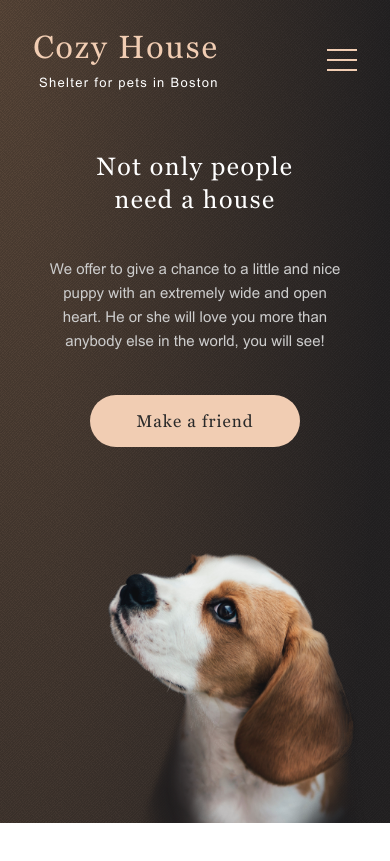
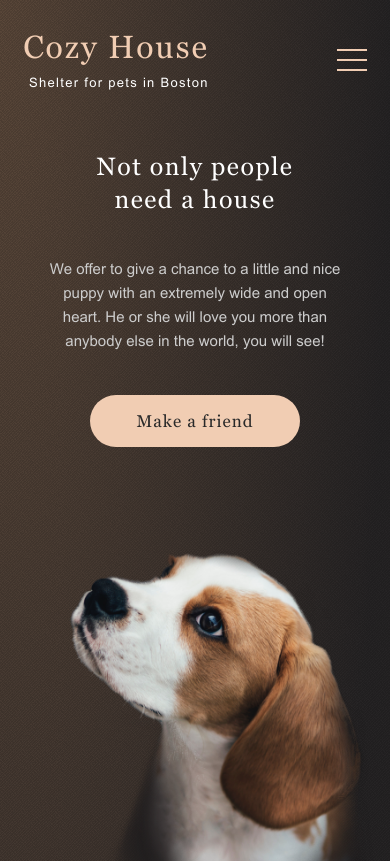
Before and after one commit to SaidovAliakbar/shelter, a plain HTML site: page shelter/index.html in a window 390 px wide. Shown: the top 861 px of the page. Drawn offline with Linux system fonts and the light colour scheme.

Commit message:
feat: apply fluid spacing with clamp() to some main page sections (Mon, Jun 22, 2026 11:55 PM))

```diff
--- a/shelter/styles/index.css
+++ b/shelter/styles/index.css
@@ -62,9 +62,9 @@ body {
 }
 
 .container {
-    max-width: 1200px;
-    padding-top: 30px;
-    margin: 0px clamp(30px, 30px + (40 - 30) * (100vw - 768px) / (1280 - 768), 40px);
+    max-width: 1280px;
+    margin: 0 auto;
+    padding: 30px clamp(30px, 30px + (40 - 30) * (100vw - 768px) / (1280 - 768), 40px) 0px clamp(30px, 30px + (40 - 30) * (100vw - 768px) / (1280 - 768), 40px);
 }
 
 .start_screen {
@@ -181,7 +181,7 @@ nav>.nav__items li {
 
 .start_screen__content {
     display: inline-flex;
-    margin-top: 90px;
+    margin-top: clamp(60px, 60px + (90 - 60) * (100vw - 768px) / (1280 - 768), 90px);
     justify-content: space-between;
     width: 100%;
 }
@@ -482,7 +482,7 @@ nav>.nav__items li {
     max-width: 1280px;
     width: 100%;
     margin: 0 auto;
-    padding: 80px 182px 100px 182px;
+    padding: 80px clamp(30px, 30px + (40 - 30) * (100vw - 768px) / (1280 - 768), 40px) 100px;
 }
 
 .donation_content {
@@ -490,7 +490,6 @@ nav>.nav__items li {
     flex-wrap: wrap;
     align-items: center;
     justify-content: center;
-    max-width: 915px;
     height: auto;
     gap: 30px;
 }
--- a/shelter/styles/media.css
+++ b/shelter/styles/media.css
@@ -48,13 +48,11 @@
   }
 
   .donation_container {
-        padding: 0;
     max-height: 783px;
   }
 
   .donation_content {
     margin: 0 auto;
-        padding: 80px 0 100px 0;
     gap: 60px;
     flex-direction: column-reverse;
   }
@@ -91,8 +89,16 @@
   }
 
   .start_screen__img {
-        width: 569px;
-        height: 593px;
+    width: clamp(
+      260px,
+      260px + (569 - 260) * (100vw - 320px) / (768 - 320),
+      569px
+    );
+    height: clamp(
+      271px,
+      271px + (593 - 271) * (100vw - 320px) / (768 - 320),
+      593px
+    );
     margin-left: auto;
   }
 
@@ -111,7 +117,14 @@
   }
 
   .container {
-        margin: 0px clamp(10px, 10px + (30 - 10) * (100vw - 320px) / (768 - 320), 30px);
+    padding: 30px
+      clamp(10px, 10px + (30 - 10) * (100vw - 320px) / (768 - 320), 30px) 0px
+      clamp(10px, 10px + (30 - 10) * (100vw - 320px) / (768 - 320), 30px);
+  }
+
+  header {
+    align-items: center;
+    padding: 0 10px;
   }
 
   .burger {
@@ -150,19 +163,15 @@
     justify-self: start;
     margin-left: 40px;
   }
+
+  .donation_container {
+    padding: clamp(42px, 42px + (80 - 42) * (100vw - 320px) / (768 - 320), 80px)
+      clamp(20px, 20px + (30 - 20) * (100vw - 320px) / (768 - 320), 30px)
+      clamp(42px, 42px + (100 - 42) * (100vw - 320px) / (768 - 320), 100px);
+  }
 }
 
 @media (max-width: 630px) {
-
-    .container {
-        padding: 0 10px 0 10px;
-    }
-
-    header {
-        align-items: center;
-        padding: 30px 10px 0 10px;
-    }
-
   .about {
     padding: 42px 10px;
     max-height: none;
@@ -181,7 +190,7 @@
     max-width: none;
   }
 
-    .about__content>h2 {
+  .about__content > h2 {
     text-align: center;
     padding-bottom: 3px;
   }
@@ -190,13 +199,13 @@
     gap: 105px;
   }
 
-    .start_screen__content__main>h1 {
+  .start_screen__content__main > h1 {
     max-width: 300px;
     width: 100%;
     letter-spacing: 0.06em;
   }
 
-    .start_screen__content__main>h1,
+  .start_screen__content__main > h1,
   .start_screen__desc {
     text-align: center;
   }
@@ -206,12 +215,6 @@
     max-width: 300px;
     width: 100%;
   }
-
-    .start_screen__img {
-        width: 260px;
-        height: 271px;
-    }
-
 
   .our_friends {
     max-height: 791px;
@@ -248,7 +251,7 @@
     min-width: 0;
   }
 
-    .help__item>h4 {
+  .help__item > h4 {
     line-height: 110%;
     letter-spacing: 0.05em;
   }
@@ -264,12 +267,11 @@
     height: 50px;
   }
 
-    .bank_content>h2 {
+  .bank_content > h2 {
     text-align: center;
   }
 
   .donation_content {
-        padding: 42px 20px;
     gap: 42px;
   }
 
```
Lines whose indentation alone changed are shown as unchanged.
